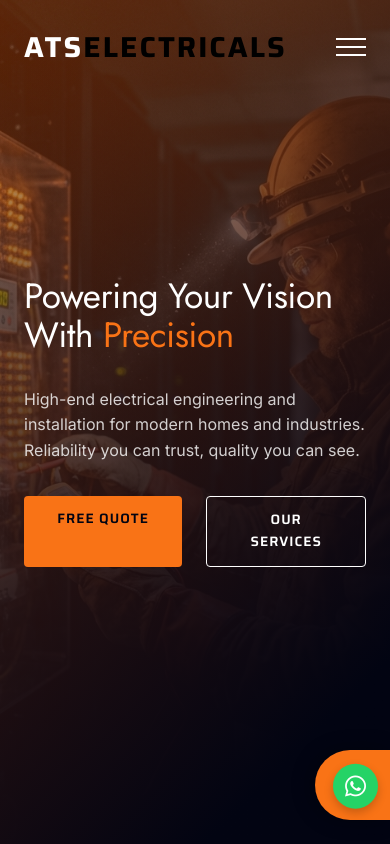
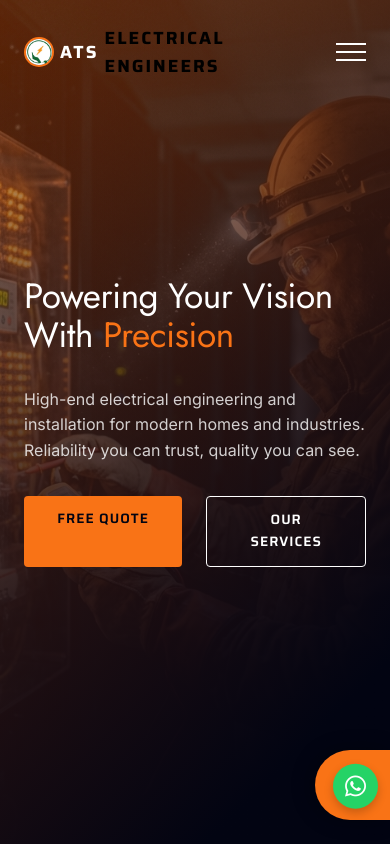
Before and after one commit to riyadominic123/landing-page, a website built with Vite: page index.html in a window 390 px wide. Shown: the top 844 px of the page. Built offline with nearby package versions, Linux system fonts and the light colour scheme.

Commit message:
logo added

```diff
--- a/index.html
+++ b/index.html
@@ -18,7 +18,10 @@
 <body>
   <header id="navbar">
     <div class="container">
-      <a href="#" class="logo">ATS<span>ELECTRICALS</span></a>
+      <a href="#" class="logo">
+        <img src="/images/logo.jpg" alt="ATS Logo" class="logo-icon">
+        ATS<span> ELECTRICAL ENGINEERS</span>
+      </a>
       <nav>
         <button class="menu-close" aria-label="Close menu">&times;</button>
         <ul>
--- a/src/style.css
+++ b/src/style.css
@@ -86,6 +86,17 @@ header .container {
   color: var(--light);
   letter-spacing: 2px;
   transition: var(--transition);
+  display: flex;
+  align-items: center;
+  gap: 12px;
+}
+
+.logo-icon {
+  height: 45px;
+  width: auto;
+  border-radius: 50%;
+  border: 2px solid var(--primary);
+  background: white;
 }
 
 .logo span {
@@ -693,6 +704,15 @@ header.scrolled .mobile-menu-toggle span,
     padding: 0 1.5rem;
   }
 
+  .logo {
+    font-size: 1.4rem;
+    gap: 8px;
+  }
+
+  .logo-icon {
+    height: 35px;
+  }
+
   section {
     padding: 6rem 0 !important;
   }
@@ -903,6 +923,15 @@ header.scrolled .mobile-menu-toggle span,
     font-size: 2.2rem;
   }
 
+  .logo {
+    font-size: 1.1rem;
+    gap: 6px;
+  }
+
+  .logo-icon {
+    height: 30px;
+  }
+
   .hero-buttons {
     flex-direction: column;
     width: 100%;
```
Also changed, not shown: public/images/logo.jpg (added).
